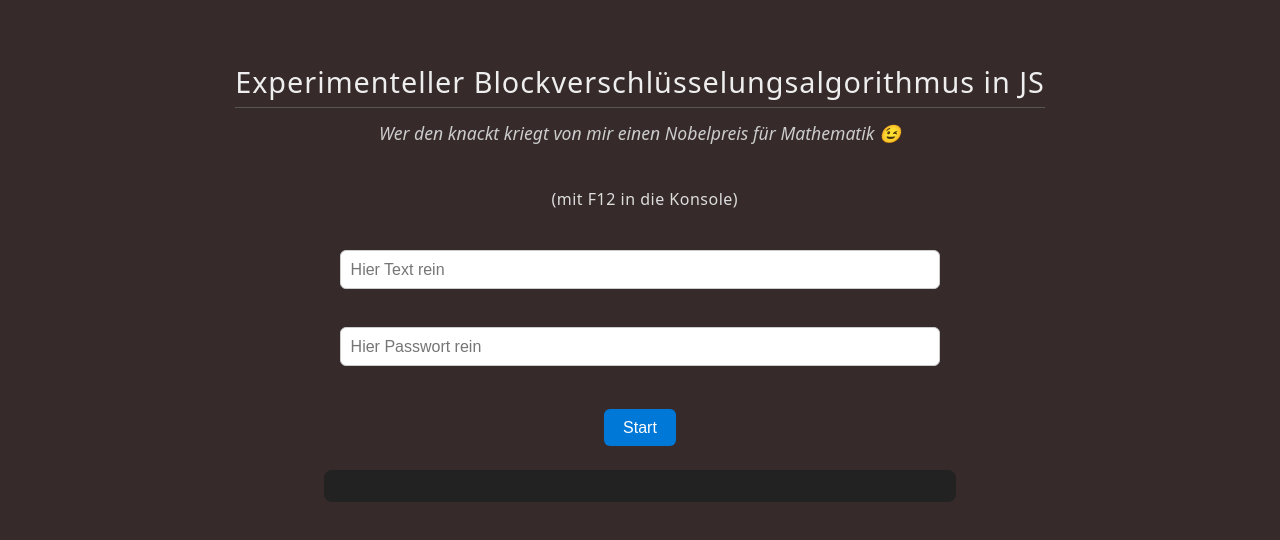
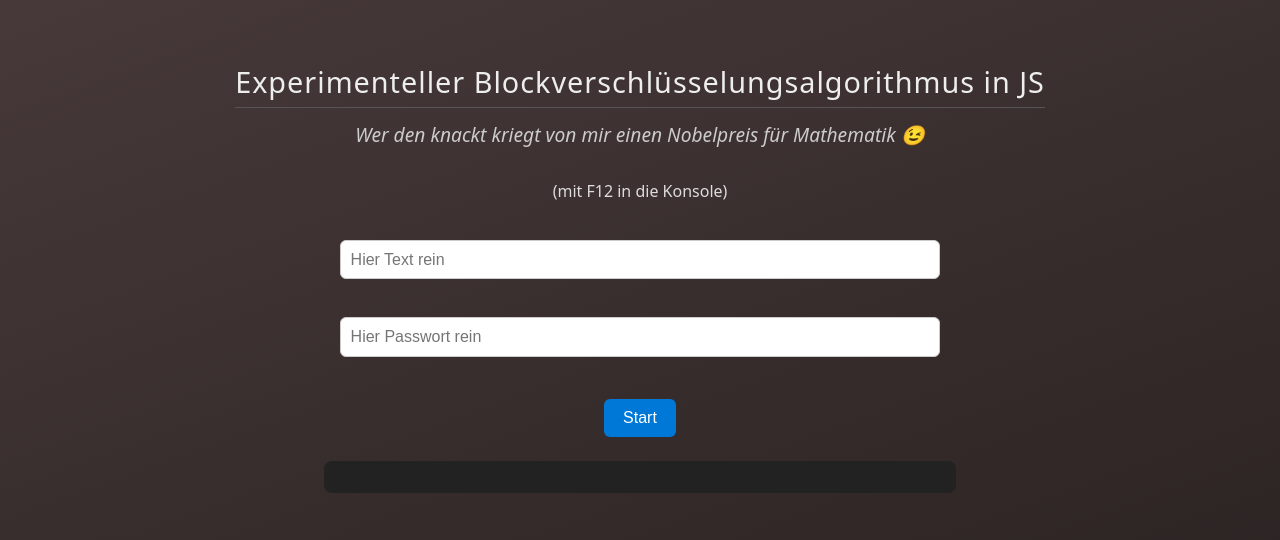
Before and after one commit to sambalolec/JS-Block64, a plain HTML site: page index.html in a window 1280 px wide. Drawn offline with Linux system fonts and the light colour scheme.

Commit message:
noch schöner

```diff
--- a/css/index.css
+++ b/css/index.css
@@ -7,7 +7,7 @@ body {
   justify-content: flex-start;
   min-height: 100vh;
   margin: 2rem;
-  background: #362a2a;
+  background: linear-gradient(160deg, #473939 0%, #251e1e 100%);
   color: #222;
 }
 
@@ -31,7 +31,7 @@ h1 {
 
 /* Unterüberschrift */
 h2 {
-  font-size: 1.1rem;
+  font-size: 1.2rem;
   font-weight: 400;
   color: #ccc;
   margin-top: 0.3rem;
@@ -43,13 +43,9 @@ h2 {
 h3 {
   color: #ddd;
   font-size: 1rem;
-  font-weight: 500;
-  text-align: center;
-  width: 90%;
-  max-width: 600px;
-  margin: 1.2rem 0 0.6rem 0;
-  padding-left: 0.6rem;
-  letter-spacing: 0.5px;
+  font-weight: 300;
+  border: none;
+  padding: 0;
 }
 
 /* Eingabefelder */
```
